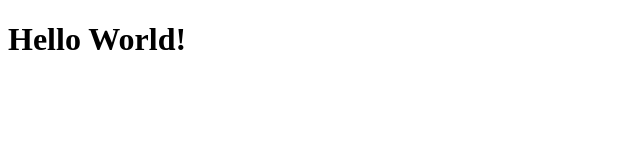
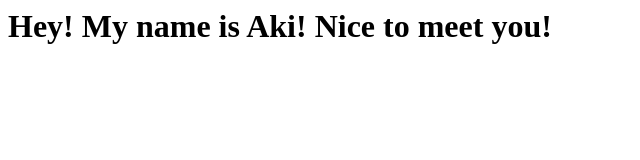
Before and after one commit to akkarachaiwangcharoensap/HtmlGuide, a plain HTML site: page index.html in a window 1280 px wide. Shown: the whole page, without its empty margins (0-640 px from the left). Drawn offline with Linux system fonts and the light colour scheme.

Commit message:
Update index.html

```diff
--- a/index.html
+++ b/index.html
@@ -1,9 +1,9 @@
-<!DOCTYPE html>
 <html>
-<head>
-	<title>Hello World!</title>
-</head>
-<body>
-	<h1>Hello World!</h1>
-</body>
+  <head>
+    <!-- This is a comment, the page won't render this -->
+    <!-- CSS and Javascript links -->
+  </head>
+  <body>
+    <h1>Hey! My name is Aki! Nice to meet you!</h1>
+  </body>
 </html>
```
